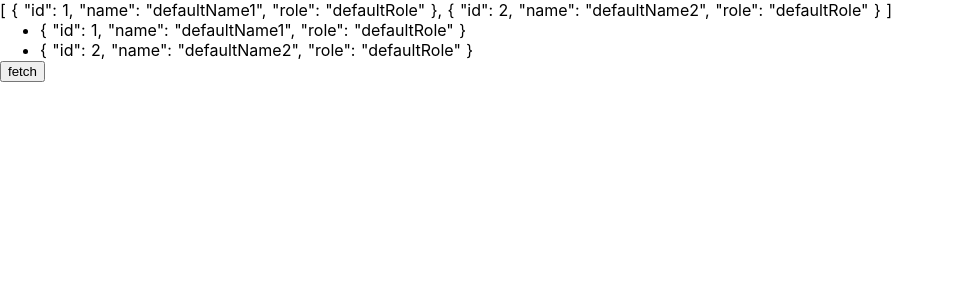
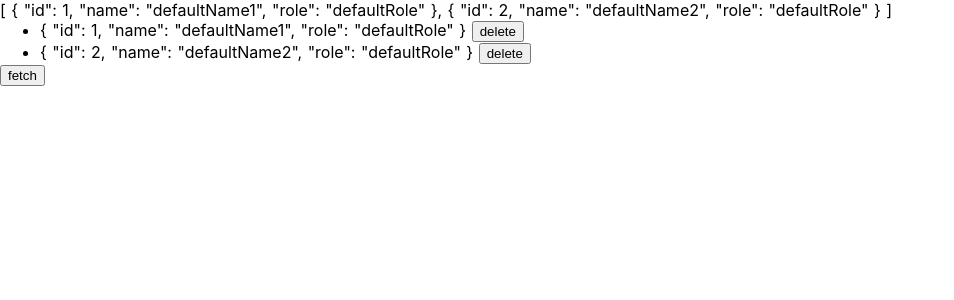
Before and after one commit to mijinco0612/nuxt-crud-app, a Nuxt app: page / in a window 1280 px wide. Shown: the top 300 px of the page, without its empty margins (0-954 px from the left). Built offline with nearby package versions, Linux system fonts and the light colour scheme; no server answers.

Commit message:
delete buttonを設置

```diff
--- a/pages/index.vue
+++ b/pages/index.vue
@@ -6,6 +6,7 @@
       <ul v-for="employee in employees">
         <li>
           {{employee}}
+          <button v-on:click="$store.dispatch('employees/deleteEmployeesAction',employee.id)">delete</button>
         </li>
       </ul>
       <button v-on:click="$store.dispatch('employees/fetchEmployeesAction')">fetch</button>
```
